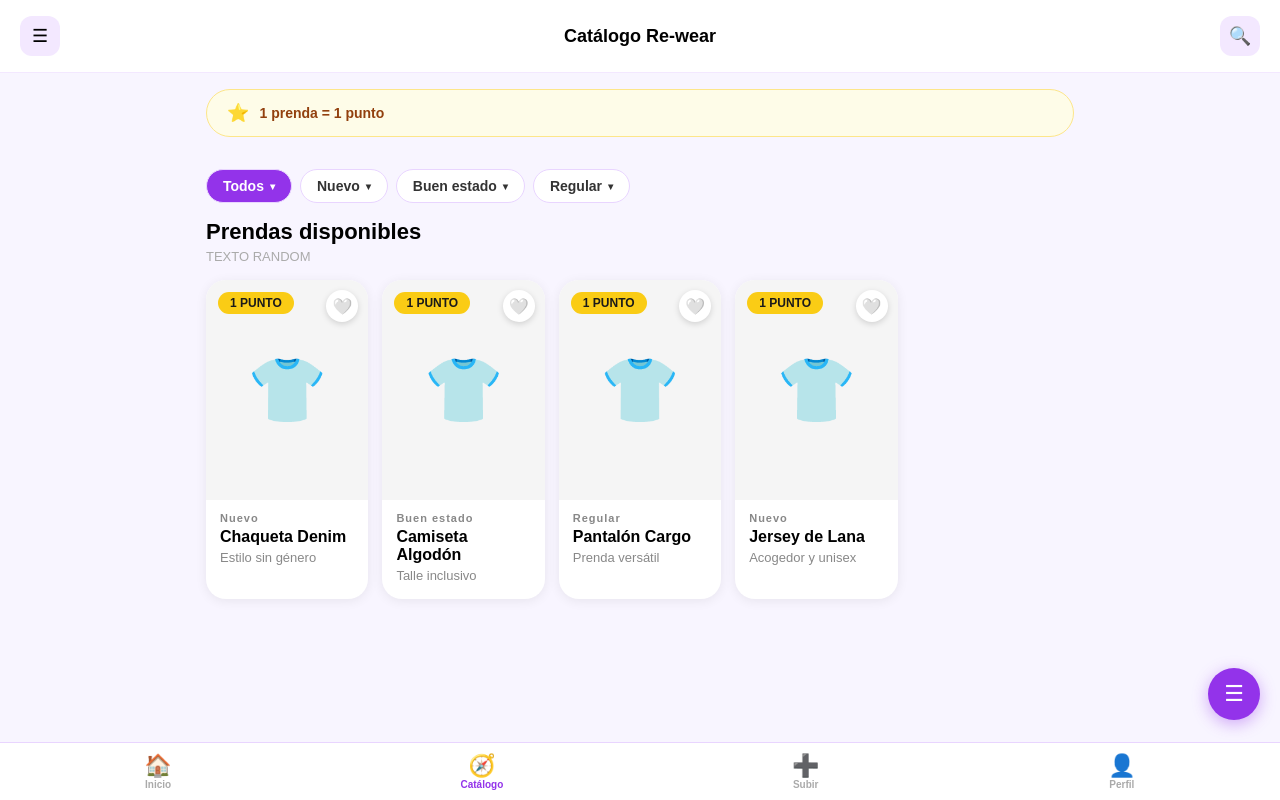
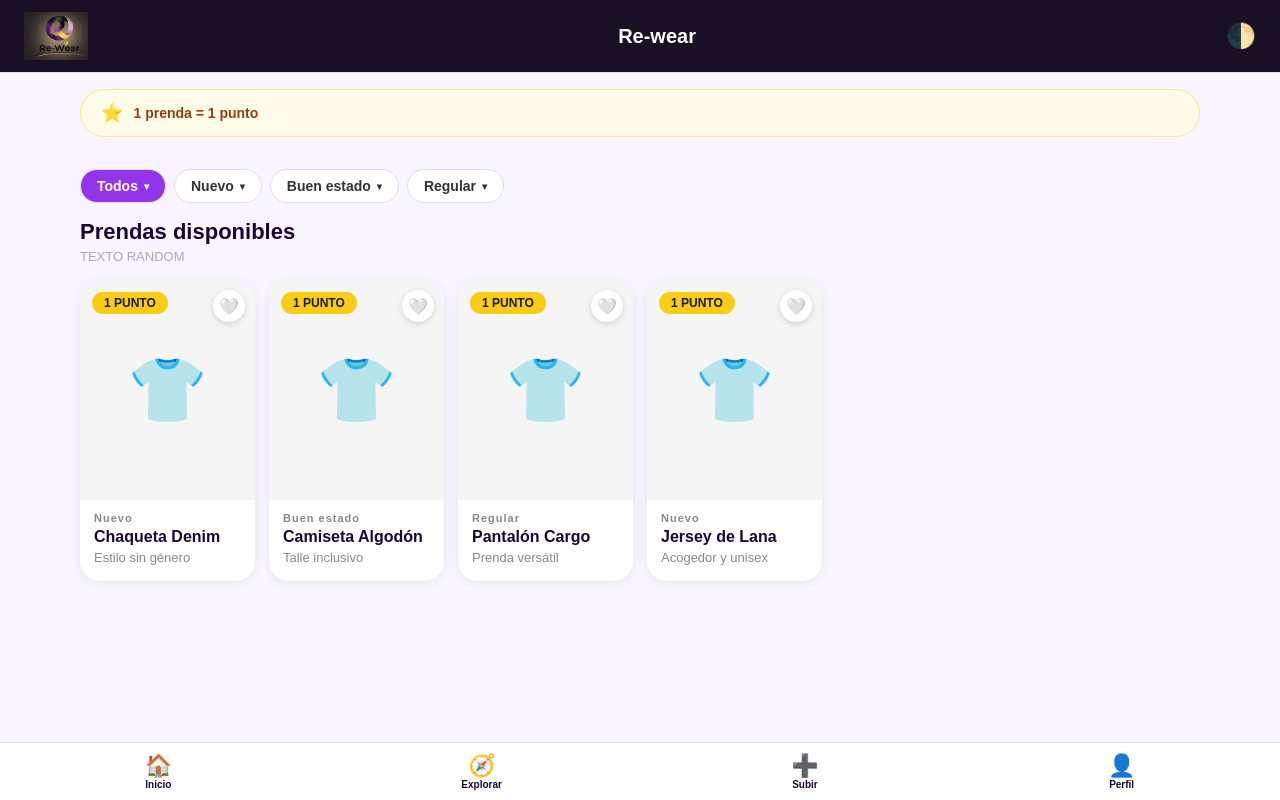
Before and after one commit to Re-Wear-Swap/Frontend, a React (Vite) app: page /explore in a window 1280 px wide. Built offline with nearby package versions, Linux system fonts and the light colour scheme.

Commit message:
feat: added darkmode

```diff
--- a/src/components/molecules/ProfileHeader.jsx
+++ b/src/components/molecules/ProfileHeader.jsx
@@ -1,11 +1,15 @@
 import logo from '../../assets/IMG/logo.jpg'
+import { useTheme } from '../../context/useTheme'
 
-export const ProfileHeader = ({ username, onBack, onSettings }) => (
+export const ProfileHeader = ({ username, onBack }) => {
+  const { isDark, toggleTheme, surface, text, border } = useTheme()
+
+  return (
     <div style={{
       display: 'flex', justifyContent: 'space-between', alignItems: 'center',
-    padding: '16px 20px', background: 'white',
+      padding: '16px 20px', background: surface,
       position: 'sticky', top: 0, zIndex: 10,
-    borderBottom: '1px solid #f3e8ff',
+      borderBottom: `1px solid ${border}`,
     }}>
       <img
         src={logo}
@@ -13,9 +17,13 @@ export const ProfileHeader = ({ username, onBack, onSettings }) => (
         onClick={onBack}
         style={{ height: 40, width: 'auto', objectFit: 'contain', cursor: 'pointer' }}
       />
-    <span style={{ fontWeight: 700, fontSize: 16 }}>@{username}</span>
-    <button onClick={onSettings} style={{
-      background: 'none', border: 'none', fontSize: 22, cursor: 'pointer'
-    }}>⚙️</button>
+      <span style={{ fontWeight: 700, fontSize: 16, color: text }}>@{username}</span>
+      <button onClick={toggleTheme} style={{
+        background: 'none', border: 'none', fontSize: 24,
+        cursor: 'pointer', transition: 'transform 0.3s',
+      }}>
+        {isDark ? '🌕' : '🌓'}
+      </button>
     </div>
   )
+}
--- a/src/components/organisms/BottomNav.jsx
+++ b/src/components/organisms/BottomNav.jsx
@@ -1,27 +1,28 @@
 import { useNavigate } from 'react-router-dom'
+import { useTheme } from '../../context/useTheme'
 
 const TABS = [
-  { icon: '🏠', label: 'Inicio', key: 'inicio', path: '/' },
-  { icon: '🧭', label: 'Catálogo', key: 'catalogo', path: '/explore' },
-  { icon: '➕', label: 'Subir', key: 'subir', path: '/upload' },
-  // { icon: '⇄', label: 'Trueques', key: 'trueques', path: '/swaps' },
-  { icon: '👤', label: 'Perfil', key: 'perfil', path: '/profile' },
+ { icon: '🏠', label: 'Inicio', key: 'inicio', path: '/' },
+    { icon: '🧭', label: 'Explorar', key: 'explorar', path: '/explore' },
+    { icon: '➕', label: 'Subir', key: 'subir', path: '/upload' },
+    { icon: '👤', label: 'Perfil', key: 'perfil', path: '/profile' },
 ]
 
 export const BottomNav = ({ active }) => {
   const navigate = useNavigate()
+  const { surface, border, text } = useTheme()
 
   return (
     <nav style={{
       position: 'fixed', bottom: 0, left: 0, width: '100%',
-      background: 'white', borderTop: '1px solid #e9d5ff',
+      background: surface, borderTop: `1px solid ${border}`,
       display: 'flex', justifyContent: 'space-around',
       padding: '10px 0', zIndex: 10,
     }}>
       {TABS.map(({ icon, label, key, path }) => (
         <div key={key} onClick={() => navigate(path)} style={{ textAlign: 'center', cursor: 'pointer' }}>
           <div style={{ fontSize: 22 }}>{icon}</div>
-          <div style={{ fontSize: 10, fontWeight: 600, color: active === key ? '#9333ea' : '#aaa' }}>
+          <div style={{ fontSize: 10, fontWeight: 600, color: active === key ? '#9333ea' : text }}>
             {label}
           </div>
         </div>
--- a/src/components/pages/CatalogPage.jsx
+++ b/src/components/pages/CatalogPage.jsx
@@ -1,37 +1,18 @@
 import { useState } from 'react'
-import { CatalogHeader } from '../molecules/CatalogHeader'
+import { HomeTemplate } from '../templates/HomeTemplate'
 import { InfoBanner } from '../atoms/InfoBanner'
 import { CatalogFilters } from '../organisms/CatalogFilters'
 import { CatalogGrid } from '../organisms/CatalogGrid'
-import { BottomNav } from '../organisms/BottomNav'
 
 export function CatalogPage() {
   const [filter, setFilter] = useState('Todos')
-
   return (
-    <div style={{ width: '100%', minHeight: '100vh', background: '#f8f5ff', fontFamily: 'sans-serif' }}>
-      <CatalogHeader
-        onMenu={() => alert('Menu')}
-        onSearch={() => alert('Buscar')}
-      />
-      <main style={{ maxWidth: 900, margin: '0 auto' }}>
-        <div style={{ padding: '16px 0' }}>
-          <InfoBanner text="1 prenda = 1 punto" />
-        </div>
-        <CatalogFilters onFilter={setFilter} />
-        <CatalogGrid filter={filter} />
-      </main>
-      <button style={{
-        position: 'fixed', bottom: 80, right: 20,
-        background: '#9333ea', color: 'white', border: 'none',
-        borderRadius: '50%', width: 52, height: 52,
-        fontSize: 22, cursor: 'pointer',
-        boxShadow: '0 4px 16px rgba(147,51,234,0.4)',
-        display: 'flex', alignItems: 'center', justifyContent: 'center',
-      }}>
-        ☰
-      </button>
-      <BottomNav active="catalogo" />
-    </div>
+    <HomeTemplate activeTab="catalogo">
+      <div style={{ padding: '16px 0' }}>
+        <InfoBanner text="1 prenda = 1 punto" />
+      </div>
+      <CatalogFilters onFilter={setFilter} />
+      <CatalogGrid filter={filter} />
+    </HomeTemplate>
   )
 }
--- a/src/components/pages/HomePage.jsx
+++ b/src/components/pages/HomePage.jsx
@@ -5,16 +5,13 @@ import { ProductGrid } from '../organisms/ProductGrid'
 
 export function HomePage() {
   const navigate = useNavigate()
-
   return (
-    <HomeTemplate
-      hero={
-        <HeroSection
-          onRegister={() => navigate('/register')}
-          onGuest={() => navigate('/login')}
-        />
-      }
-      grid={<ProductGrid onViewAll={() => navigate('/explore')} />}
-    />
+    <HomeTemplate activeTab="inicio">
+      <HeroSection
+        onRegister={() => navigate('/register')}
+        onGuest={() => navigate('/login')}
+      />
+      <ProductGrid onViewAll={() => navigate('/explore')} />
+    </HomeTemplate>
   )
 }
--- a/src/components/pages/ProfilePage.jsx
+++ b/src/components/pages/ProfilePage.jsx
@@ -1,12 +1,6 @@
-import { useNavigate } from 'react-router-dom'
-import { ProfileHeader } from '../molecules/ProfileHeader'
+import { HomeTemplate } from '../templates/HomeTemplate'
 import { ProfileInfo } from '../organisms/ProfileInfo'
 import { ProfileTabs } from '../organisms/ProfileTabs'
-import { BottomNav } from '../organisms/BottomFooter'
-
-
-// http://localhost:5173/profile
-
 
 const USER = {
   name: 'Daniel',
@@ -18,20 +12,10 @@ const USER = {
 }
 
 export function ProfilePage() {
-    const navigate = useNavigate()
-
   return (
-        <div style={{ width: '100%', minHeight: '100vh', background: '#f8f5ff', fontFamily: 'sans-serif' }}>
-            <ProfileHeader
-                username={USER.username}
-                onBack={() => navigate('/')}
-                onSettings={() => alert('Ajustes')}
-            />
-            <main style={{ maxWidth: 900, margin: '0 auto' }}>
+    <HomeTemplate activeTab="perfil">
       <ProfileInfo user={USER} />
       <ProfileTabs />
-            </main>
-            <BottomNav active="perfil" />
-        </div>
+    </HomeTemplate>
   )
 }
--- a/src/components/templates/HomeTemplate.jsx
+++ b/src/components/templates/HomeTemplate.jsx
@@ -1,21 +1,29 @@
 import logo from '../../assets/IMG/logo.jpg'
 import { BottomNav } from '../organisms/BottomNav'
+import { useTheme } from '../../context/useTheme'
 
-export const HomeTemplate = ({ hero, grid }) => (
-  <div style={{ width: '100%', minHeight: '100vh', background: '#f8f5ff', fontFamily: 'sans-serif' }}>
+export const HomeTemplate = ({ children, activeTab = 'inicio' }) => {
+  const { isDark, toggleTheme, bg, border, text } = useTheme()
+
+  return (
+    <div style={{ width: '100%', minHeight: '100vh', background: bg, fontFamily: 'sans-serif', color: text }}>
       <header style={{
         display: 'flex', justifyContent: 'space-between', alignItems: 'center',
-      padding: '12px 24px', borderBottom: '1px solid #3a2a5a',
+        padding: '12px 24px', borderBottom: `1px solid ${border}`,
         background: '#1a1025', position: 'sticky', top: 0, zIndex: 10,
       }}>
         <img src={logo} alt="Re-wear logo" style={{ height: 48, width: 'auto', objectFit: 'contain' }} />
         <h2 style={{ margin: 0, fontSize: 20, fontWeight: 700, color: 'white' }}>Re-wear</h2>
-      {/* <span style={{ fontSize: 26, cursor: 'pointer', color: 'white' }}>���</span> */}
+        <button onClick={toggleTheme} style={{
+          background: 'none', border: 'none', fontSize: 24, cursor: 'pointer'
+        }}>
+          {isDark ? '🌕' : '🌓'}
+        </button>
       </header>
       <main style={{ width: '100%', maxWidth: 1200, margin: '0 auto', padding: '0 24px' }}>
-      {hero}
-      {grid}
+        {children}
       </main>
-    <BottomNav active="inicio" />
+      <BottomNav active={activeTab} />
     </div>
   )
+}
--- /dev/null
+++ b/src/context/ThemeContext.jsx
@@ -0,0 +1,25 @@
+import { createContext, useState } from 'react'
+
+export const ThemeContext = createContext()
+
+export const ThemeProvider = ({ children }) => {
+  const [isDark, setIsDark] = useState(false)
+  const toggleTheme = () => setIsDark(prev => !prev)
+
+  const theme = {
+    isDark,
+    toggleTheme,
+    bg: isDark ? '#0f0a1a' : '#f8f5ff',
+    surface: isDark ? '#1a1025' : 'white',
+    text: isDark ? 'white' : '#1a0533',
+    textMuted: isDark ? '#888' : '#aaa',
+    border: isDark ? '#3a2a5a' : '#e9d5ff',
+    accent: '#9333ea',
+  }
+
+  return (
+    <ThemeContext.Provider value={theme}>
+      {children}
+    </ThemeContext.Provider>
+  )
+}
--- /dev/null
+++ b/src/context/useTheme.js
@@ -0,0 +1,4 @@
+import { useContext } from 'react'
+import { ThemeContext } from './ThemeContext'
+
+export const useTheme = () => useContext(ThemeContext)
--- a/src/main.jsx
+++ b/src/main.jsx
@@ -1,13 +1,16 @@
 import { StrictMode } from 'react'
 import { createRoot } from 'react-dom/client'
 import { BrowserRouter } from 'react-router-dom'
+import { ThemeProvider } from './context/ThemeContext'
 import './index.css'
 import App from './App.jsx'
 
 createRoot(document.getElementById('root')).render(
   <StrictMode>
     <BrowserRouter>
-      <App />
+      <ThemeProvider>
+        <App />
+      </ThemeProvider>
     </BrowserRouter>
-  </StrictMode>,
+  </StrictMode>
 )
```
Lines whose indentation alone changed are shown as unchanged.
